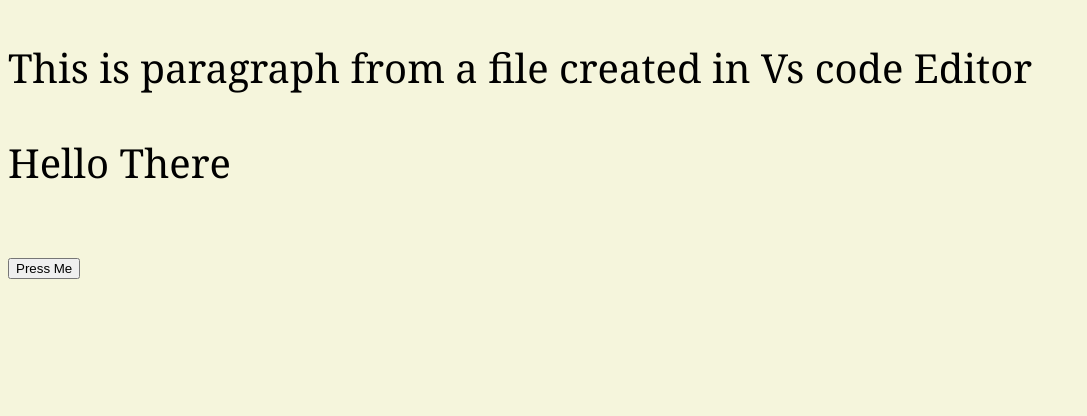
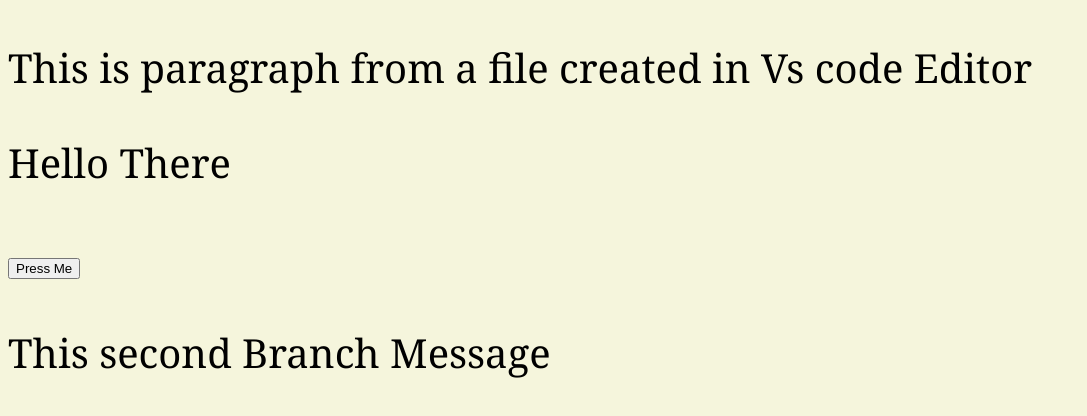
Before and after one commit to abenet-asnake/Git-Prcticale, a plain HTML site: page index.html in a window 1280 px wide. Shown: the whole page, without its empty margins (0-1087 px from the left). Drawn offline with Linux system fonts and the light colour scheme.

Commit message:
Second branch Message

```diff
--- a/index.html
+++ b/index.html
@@ -12,5 +12,8 @@
     <p> This is paragraph from a file created in Vs code Editor</p>
     <p>Hello There</p>
     <button id="but" onclick="hello()">Press Me </button>
+    <aside>
+      <p>This second Branch Message </p>
+    </aside>
 </body>
 </html>
```
